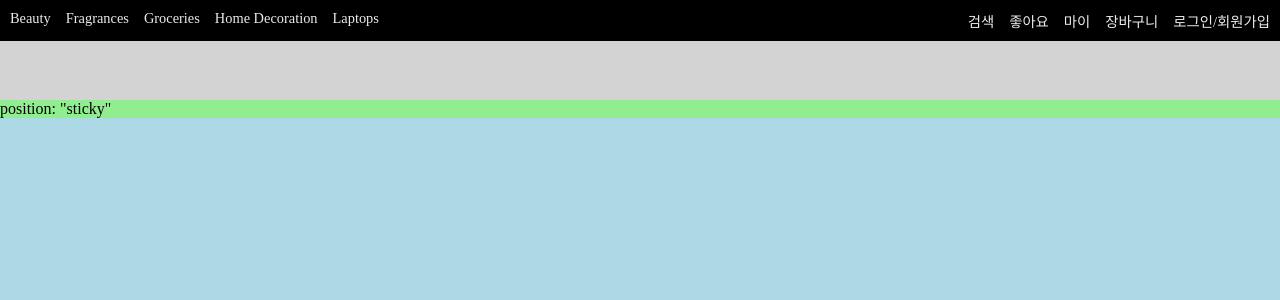
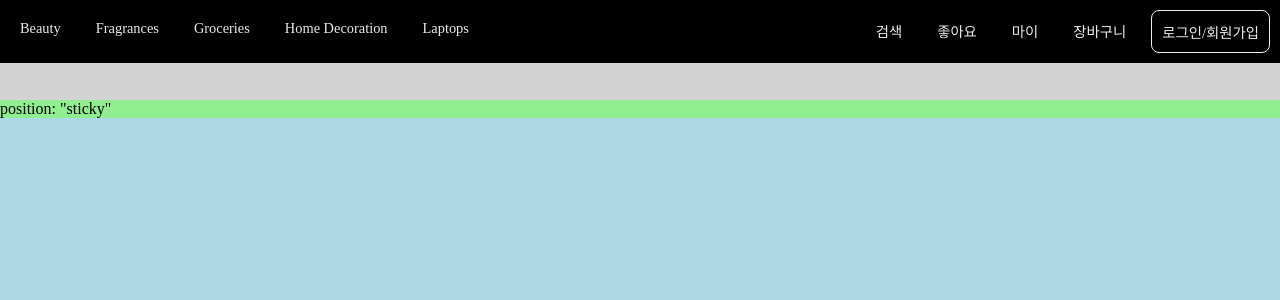
Before and after one commit to teakyungg/FakeStore, a Next.js app: page / in a window 1280 px wide. Shown: the top 300 px of the page. Built offline with nearby package versions, Linux system fonts and the light colour scheme.

Commit message:
feat/Header 컴포넌트 완성

```diff
--- a/app/components/Header/Header.module.scss
+++ b/app/components/Header/Header.module.scss
@@ -21,6 +21,22 @@
       list-style: none;
       display: flex;
       gap: 15px;
+
+      li {
+        cursor: pointer;
+        padding: 10px;
+      }
+
+      .login {
+        border: 1px solid map-get(variable.$color, lightWhite);
+        border-radius: 8px;
+      }
     }
   }
 }
+
+@media (max-width: nth(variable.$breakpoints, 2)) {
+  .header {
+    display: none;
+  }
+}
--- a/app/components/Header/Header.tsx
+++ b/app/components/Header/Header.tsx
@@ -14,9 +14,16 @@ export function Header() {
         </ul>
 
         <ul>
-          {utilityMenu.map((data) => (
-            <li key={data}>{data}</li>
-          ))}
+          {utilityMenu.map((data) => {
+            if (data === "로그인/회원가입") {
+              return (
+                <li className={styles.login} key={data}>
+                  {data}
+                </li>
+              );
+            }
+            return <li key={data}>{data}</li>;
+          })}
         </ul>
       </nav>
     </header>
```
